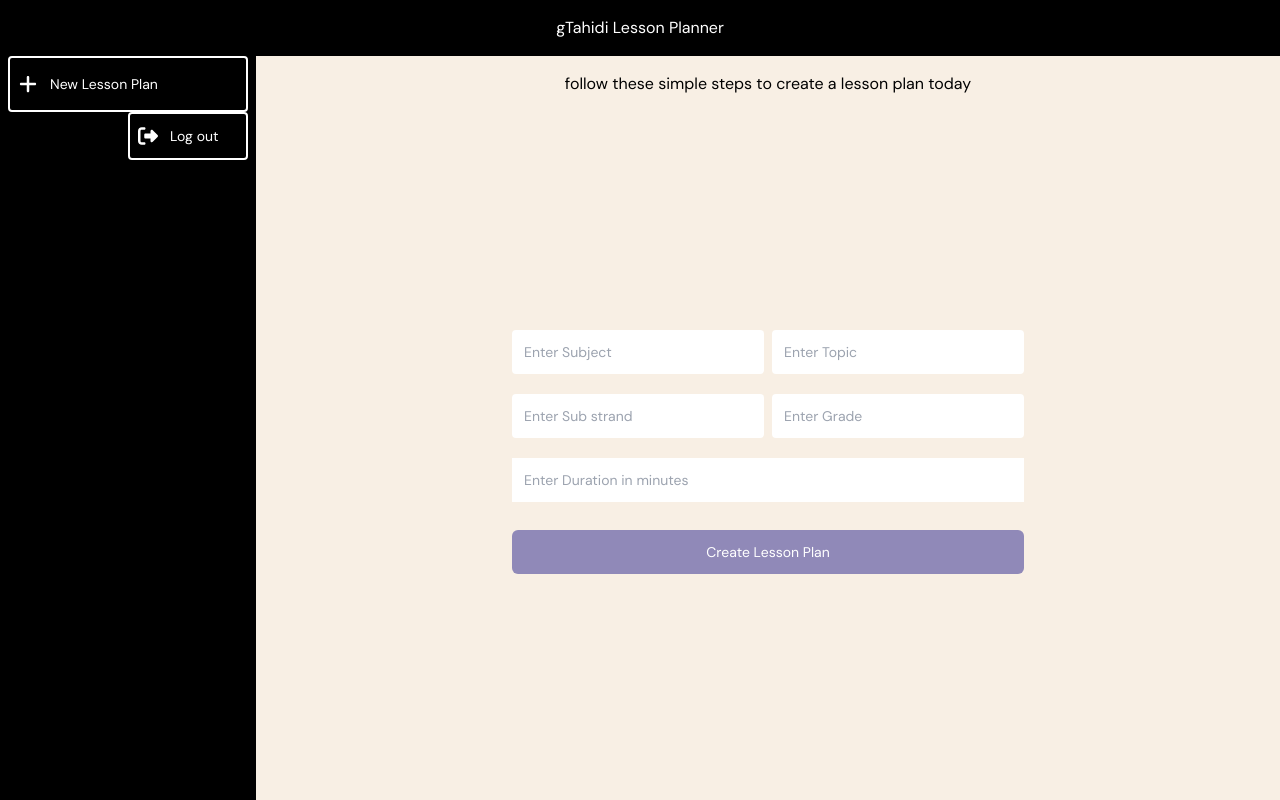
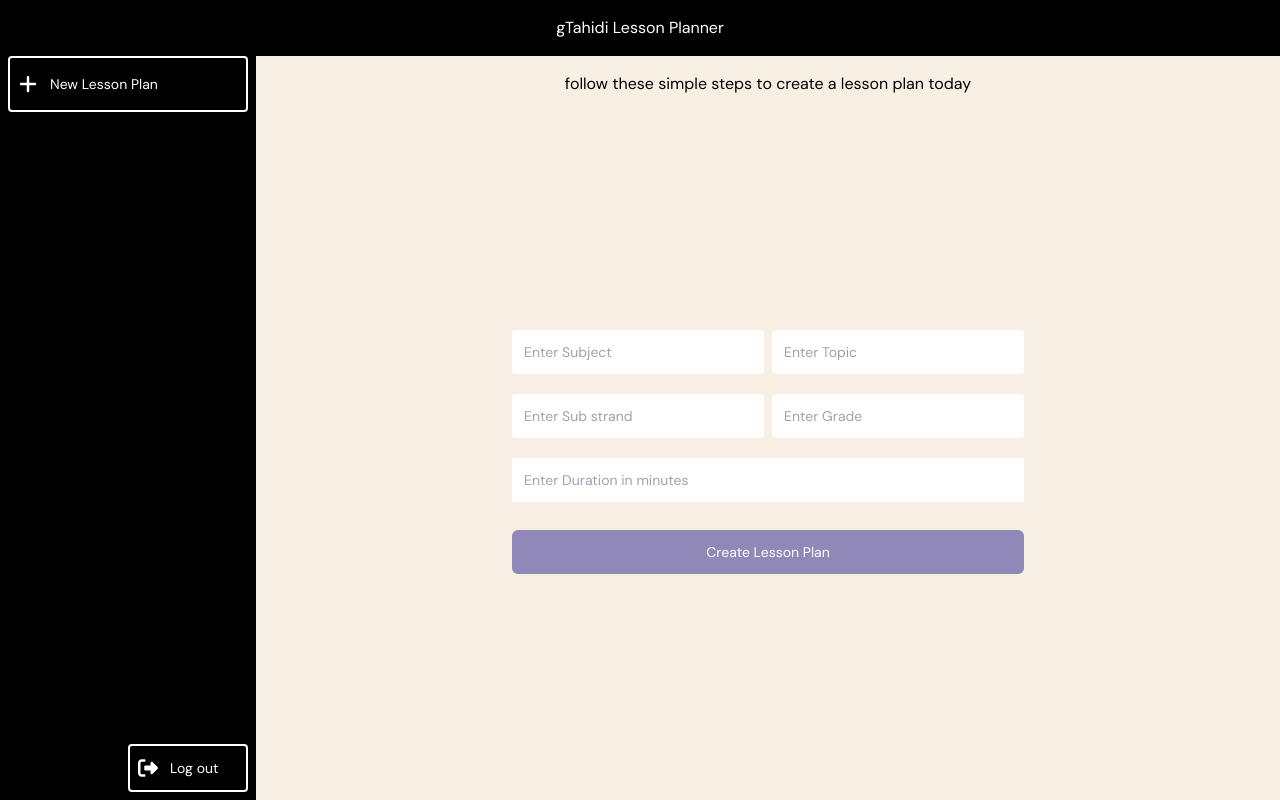
Before and after one commit to gTahidi/gTahidi-Beta, a Next.js app: page /app in a window 1280 px wide. Built offline with nearby package versions, Linux system fonts and the light colour scheme.

Commit message:
Fixed flexbox error

```diff
--- a/components/Layout.tsx
+++ b/components/Layout.tsx
@@ -12,23 +12,25 @@ const Layout = ({ children }: { children: React.ReactNode }) => {
   return (
     <main className="bg-gtahidiCream h-screen w-screen flex flex-col">
       <div className="py-4 bg-black flex items-center px-5">
+        <div className="block sm:hidden">
           {isShowingSmallScreen ? (
             <FontAwesomeIcon
               icon={faXmark}
-            className="text-white h-5 w-5 sm:hidden"
+              className="text-white h-5 w-5 block sm:hidden"
               onClick={() => setIsShowingSmallScreen((prev) => !prev)}
             />
           ) : (
             <FontAwesomeIcon
               icon={faBars}
-            className="text-white h-5 w-5 sm:hidden"
+              className="text-white h-5 w-5 block sm:hidden"
               onClick={() => setIsShowingSmallScreen((prev) => !prev)}
             />
           )}
+        </div>
         <p className="text-white text-center mx-auto">gTahidi Lesson Planner</p>
       </div>
       <div className="flex flex-grow relative">
-        <LeftNav className="hidden sm:block" />
+        <LeftNav className="hidden sm:flex" />
         <AnimatePresence>
           {isShowingSmallScreen && (
             <LeftNav className="absolute top-0 left-0 bottom-0 w-[50vw]" />
```
Lines whose indentation alone changed are shown as unchanged.
